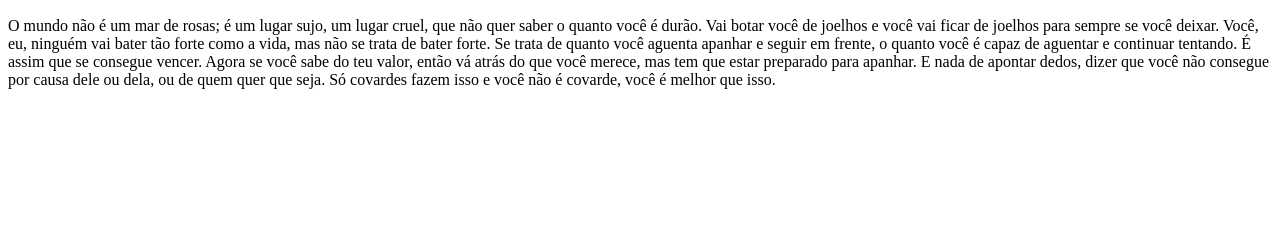
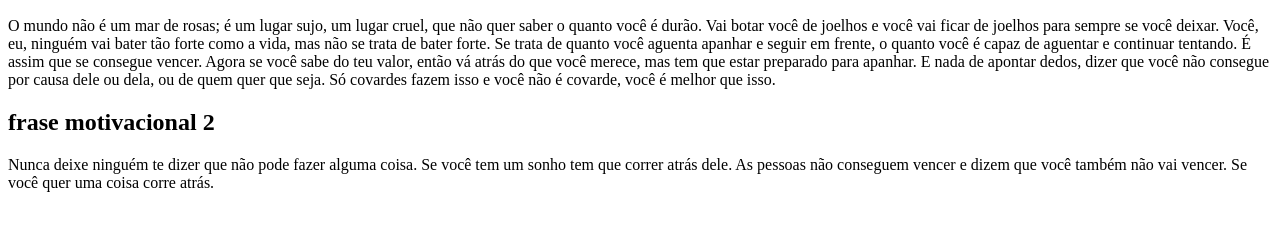
Before and after one commit to zyphyxx/bootcamp-devjr, a plain HTML site: page modulo-01/index.html in a window 1280 px wide. Shown: the part 110-340 px from the top of the page. Drawn offline with Linux system fonts and the light colour scheme.

Commit message:
frase motivacional 2

```diff
--- a/modulo-01/index.html
+++ b/modulo-01/index.html
@@ -24,6 +24,12 @@
         fazem isso e você não é covarde, você é melhor que isso.</p>
     </section>
 
+    <section>
+      <h2>frase motivacional 2</h2>
+      <p>Nunca deixe ninguém te dizer que não pode fazer alguma coisa. Se você tem um sonho tem que correr atrás dele.
+        As pessoas não conseguem vencer e dizem que você também não vai vencer. Se você quer uma coisa corre atrás.</p>
+    </section>
+
 </body>
 
 </html>
```
